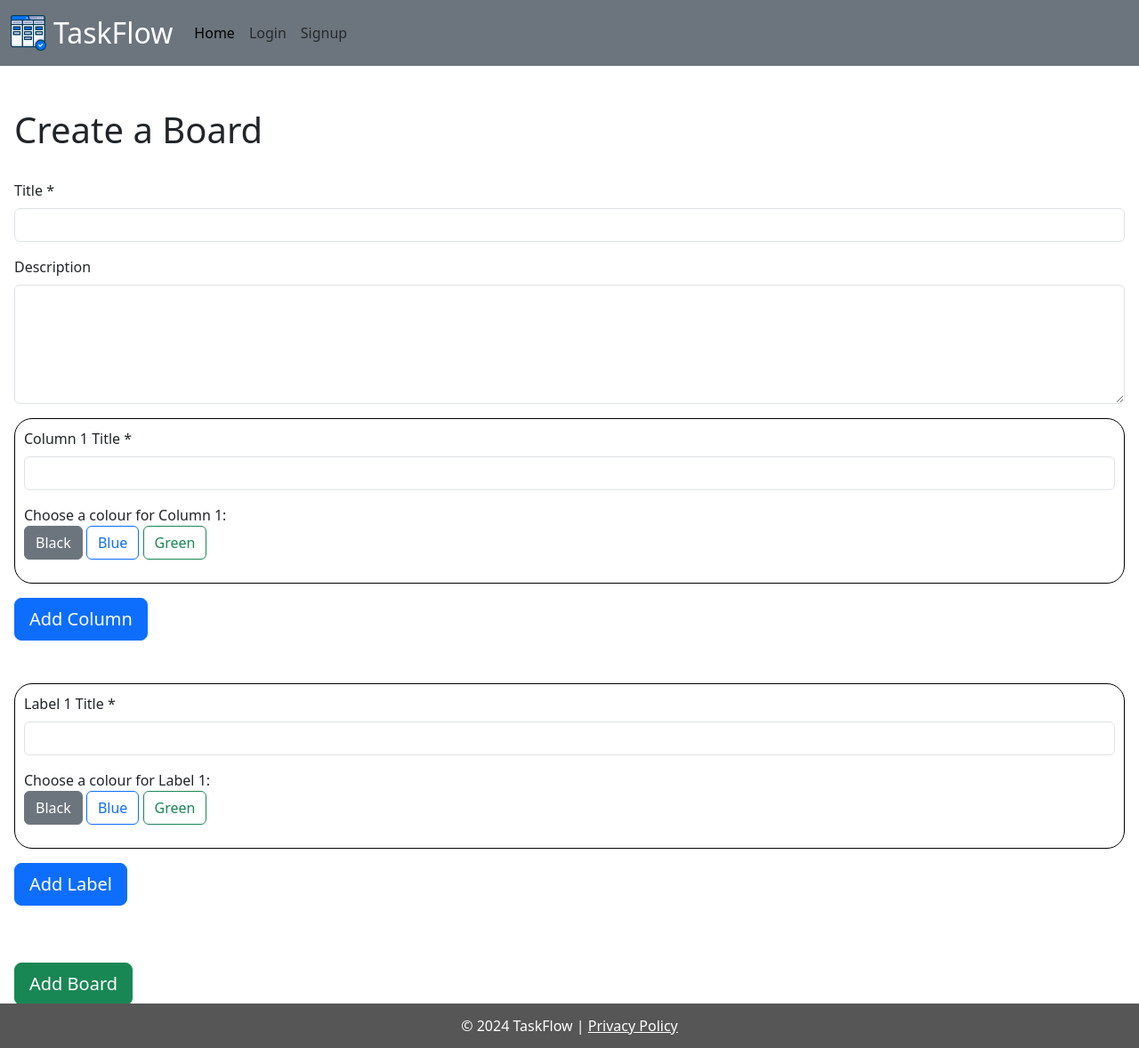
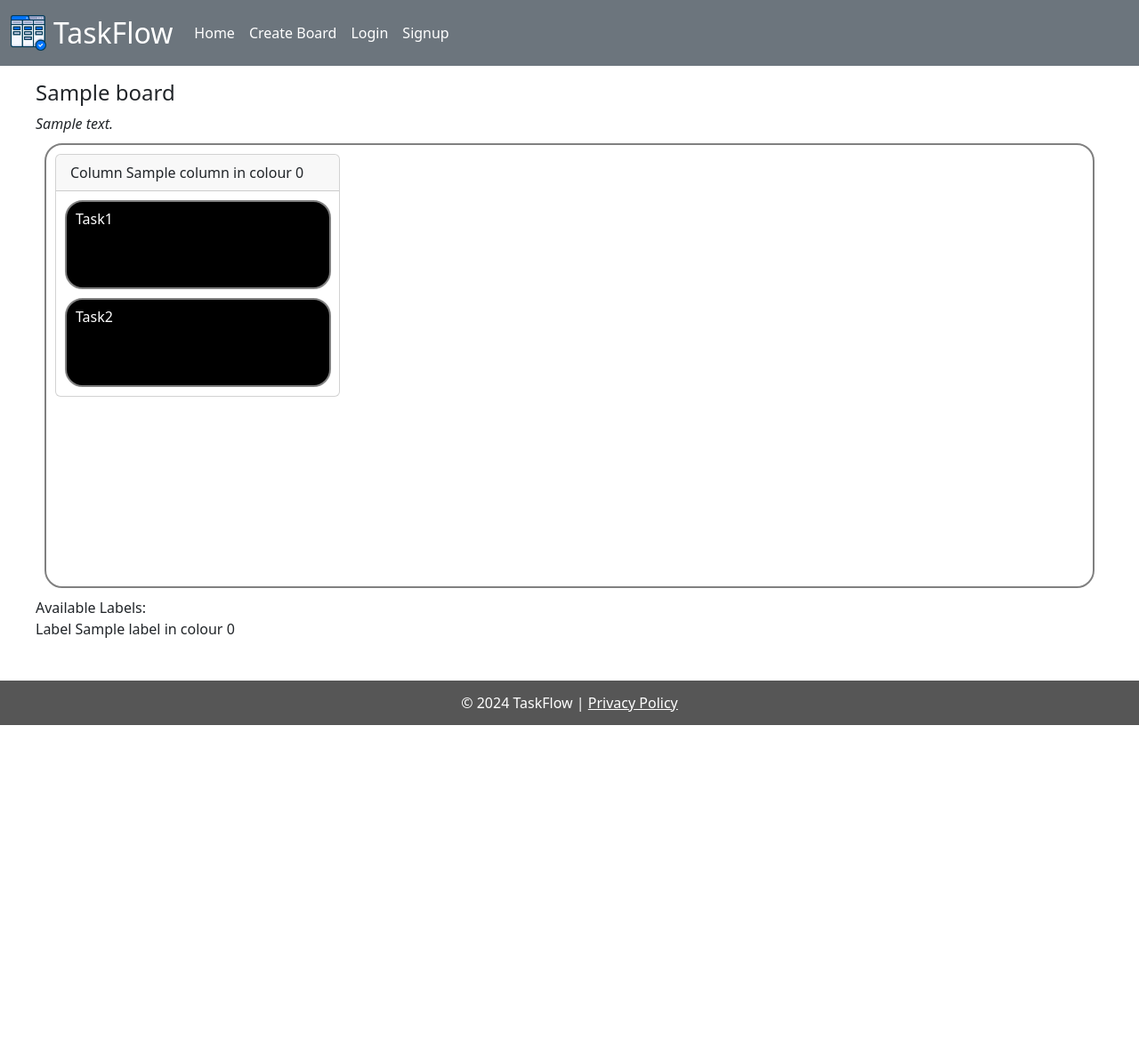
Before and after one commit to leonp84/code-institute-project-4, a Django app: page /create_new_board/ in a window 1280 px wide. Shown: the whole page at 89% size. After the commit the page ends 815 px from the top, so only its background shows below. Run offline with Django 5.2, Linux system fonts and the light colour scheme; tables that the repository leaves empty hold one stand-in row (values such as "Sample post"); some libraries are stand-ins or nearby versions.

Commit message:
refactor: add simpler board, column & label creation code ro resolve #7

```diff
--- a/main/templates/main/index.html
+++ b/main/templates/main/index.html
@@ -2,15 +2,33 @@
 
 {% block content %}
 
-<div class="p-4">
-<p>This is from index.html</p>
-<a href="{% url 'create_new_board' %}" class="btn btn-outline-primary me-2" role="button">Create a New Board</a>
-<br><br>
-{% for board in boards %}
-{{ board.title}}<br>
-{{ board.description}}<br>
-{{ board.colour}}<br>
-<br>
+<div><h4>{{ board.title }}</h4><span><em>{{ board.description }}</em></span></div>
+<div class="board">
+    {% for item in board.board_to_column.all %}
+    <div class="column">
+        <div class="card">
+            <div class="card-header">
+                <span>Column {{ item.title }} in colour {{ item.colour }}<br>
+            </div>
+            <div class="card-body">
+                <div class="task">
+                    <h6>Task1</h6>
+                </div>
+                <div class="task">
+                    <h6>Task2</h6>
+                </div>
+            </div>
+          </div>
+    </div>
+    {% endfor %}
+
+</div>
+
+<span>Available Labels: </span>
+{% for item in board.board_to_label.all %}
+<span>Label {{ item.title }} in colour {{ item.colour }}<br>
 {% endfor %}
-</div>
+<br><br><br><br>
+
+
 {% endblock %}
--- a/main/views.py
+++ b/main/views.py
@@ -7,12 +7,13 @@ from .models import Board, Column, Label
 # Create your views here.
 @login_required
 def index(request):
-    boards = Board.objects.all()
-
+    board = Board.objects.all().first()
+    for item in board.board_to_column.all():
+        print(item.title)
     return render(
         request,
         'main/index.html',
-        {'boards': boards}
+        {'board': board}
         )
 
 
@@ -47,12 +48,13 @@ def create_new_board(request):
             new_label.save()
 
         # Return to index.html with new Board instance
-        boards = Board.objects.all()
-        return render(
-            request,
-            'main/index.html',
-            {'boards': boards}
-            )
+    board = Board.objects.all().first()
+
+    return render(
+        request,
+        'main/index.html',
+        {'board': board}
+        )
 
     return render(
         request,
--- a/static/assets/css/style.css
+++ b/static/assets/css/style.css
@@ -13,6 +13,7 @@ main {
     flex: 1 0 auto;
     display: flex;
     flex-direction: column;
+    margin: 10px 40px;
 }
 
 .center {
@@ -25,6 +26,41 @@ main {
 nav {
     z-index: 10;
 }
+
+.nav-link {
+    color: white;
+}
+
+.board {
+    display: flex;
+    margin: 10px;
+    padding: 10px;
+    border: 2px solid grey;
+    border-radius: 20px;
+    height: 500px;
+}
+
+.card {
+    width: 320px;
+    margin-right: 20px;
+}
+.card-body {
+    padding: 0;
+}
+
+.task {
+    margin: 10px;
+    padding: 10px;
+    border: 2px solid grey;
+    color: white;
+    background-color: black;
+    border-radius: 20px;
+    width: 94%;
+    height: 100px;
+}
+
+
+
 
 /* Customize appearance of Django Allauth account forms */
 
--- a/templates/base.html
+++ b/templates/base.html
@@ -56,7 +56,8 @@
             </button>
             <div class="collapse navbar-collapse" id="navbarNavAltMarkup">
                 <div class="navbar-nav">
-                    <a class="nav-link active" aria-current="page" href="#">Home</a>
+                    <a class="nav-link" aria-current="page" href="{% url 'index' %}">Home</a>
+                    <a class="nav-link" aria-current="page" href="{% url 'create_new_board' %}">Create Board</a>
                     {% if not user.is_authenticated %}
                     <a class="nav-link" href="{% url 'account_login' %}">Login</a>
                     <a class="nav-link" href="{% url 'account_signup' %}">Signup</a>
```
